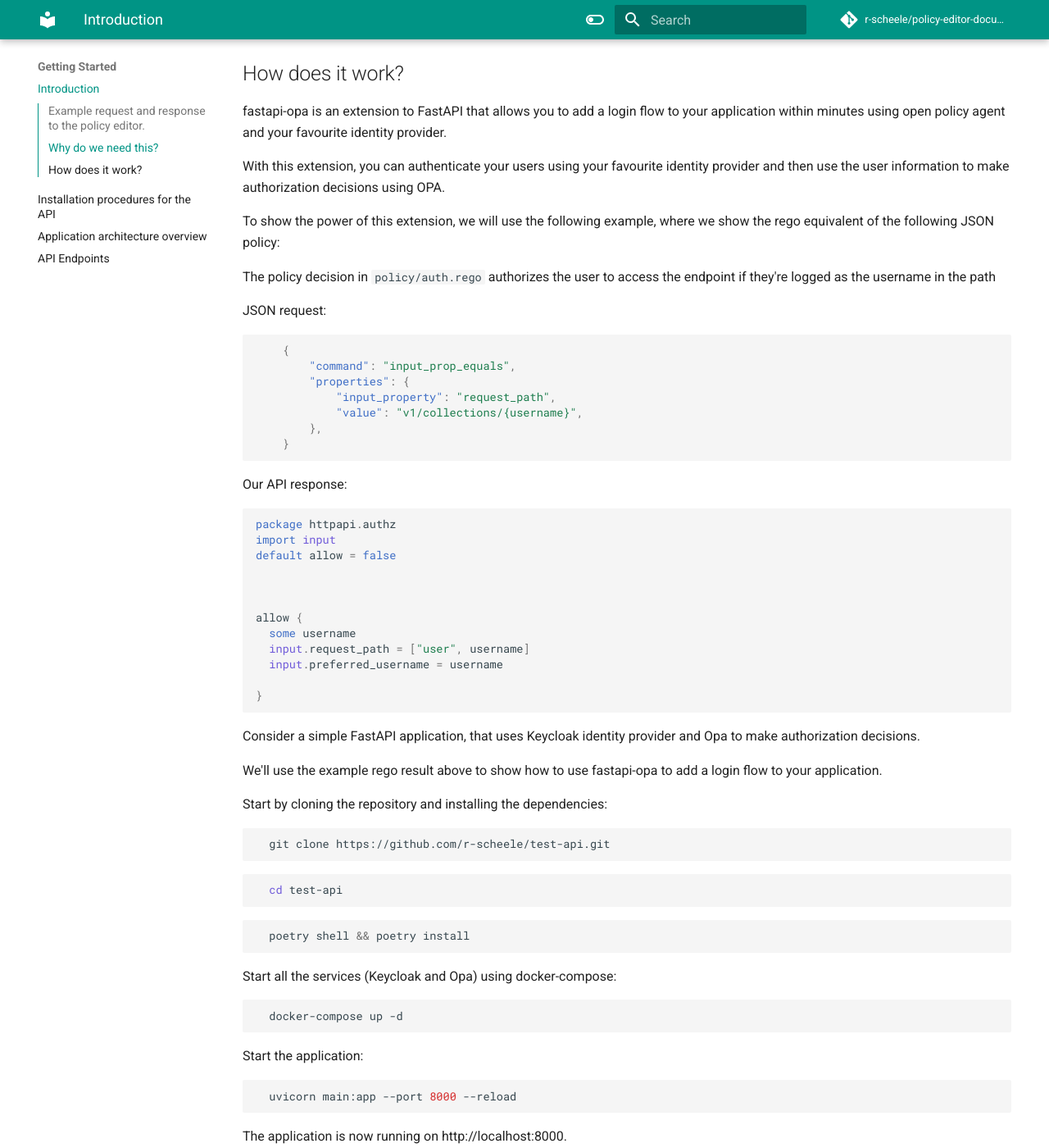
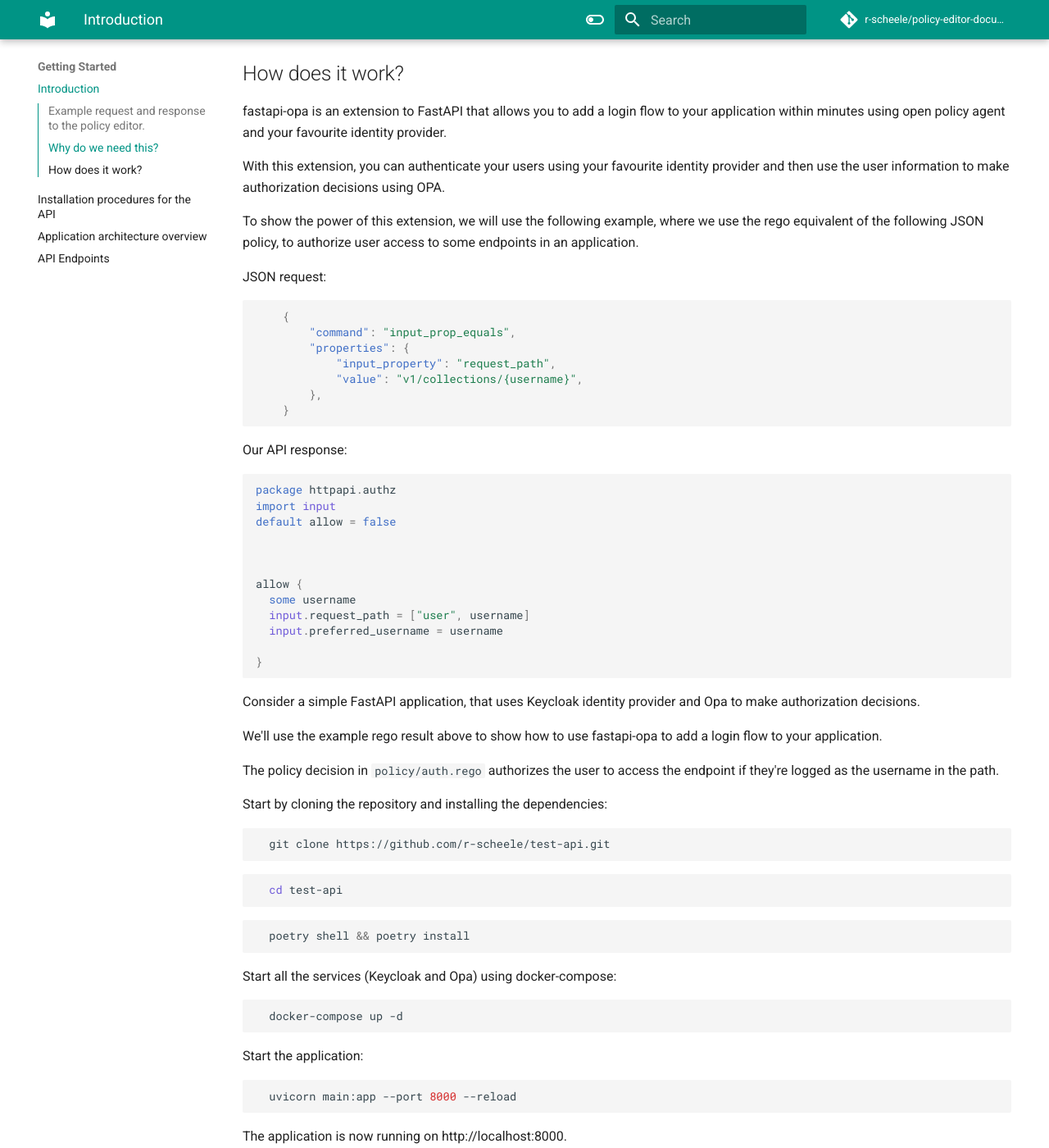
Before and after one commit to r-scheele/policy-editor-documentation, an MkDocs documentation site: the page built from docs/index.md, in a window 1280 px wide and 1400 px high, scrolled down 4511 px. Shown: the whole window at 82% size. Built offline with MkDocs 1.6.1 and Material for MkDocs 9.7.7, drawn with Linux system fonts in a browser that asks for light colours; comment, search, counter and statistics services are not loaded; some of the changed lines change nothing that is shown; some of the changed text lies outside the part shown.

Commit message:
docs update

````diff
--- a/docs/index.md
+++ b/docs/index.md
@@ -7,7 +7,7 @@
 
 ## Example request and response to the policy editor.
 
-As an example, the API transforms the following JSON policy to REGO:
+As an example, the API transforms the following JSON policy into REGO rules:
 
 ```json
 {
@@ -193,9 +193,8 @@
 
 With this extension, you can authenticate your users using your favourite identity provider and then use the user information to make authorization decisions using OPA.
 
-To show the power of this extension, we will use the following example, where we show the rego equivalent of the following JSON policy:
+To show the power of this extension, we will use the following example, where we use the rego equivalent of the following JSON policy, to authorize user access to some endpoints in an application.
 
-The policy decision in `policy/auth.rego` authorizes the user to access the endpoint if they're logged as the username in the path
 
 
 JSON request:
@@ -234,6 +233,7 @@
 
 We'll use the example rego result above to show how to use fastapi-opa to add a login flow to your application.
 
+The policy decision in `policy/auth.rego` authorizes the user to access the endpoint if they're logged as the username in the path.
 
 Start by cloning the repository and installing the dependencies:
 
````
